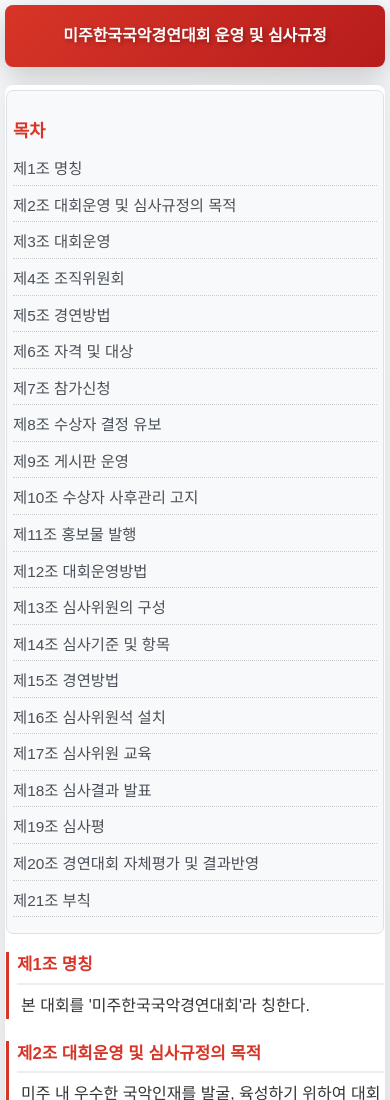
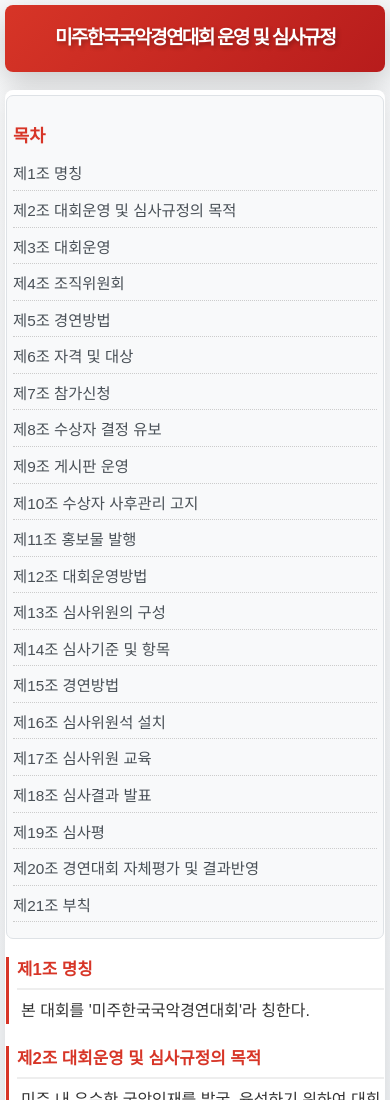
Before and after one commit to daroo2314/simsa-2025, a plain HTML site: page index.html in a window 390 px wide. Shown: the top 1100 px of the page. Drawn offline with Linux system fonts and the light colour scheme.

Commit message:
Update index.html
타이틀 글자크기 조정

```diff
--- a/index.html
+++ b/index.html
@@ -381,8 +381,19 @@
 </head>
 <body>
     <div class="header">
-        <h1>미주한국국악경연대회 운영 및 심사규정</h1>
+        <h1 class="responsive-title" style="letter-spacing: -1.2px;">미주한국국악경연대회 운영 및 심사규정</h1>
     </div>
+    <style>
+        .header .responsive-title {
+            letter-spacing: -1.2px;
+        }
+        @media (max-width: 768px) {
+            .header .responsive-title {
+                font-size: 1.2em !important;
+                letter-spacing: -1.8px !important;
+            }
+        }
+    </style>
 
     <div class="content">
         <div class="toc">
```
